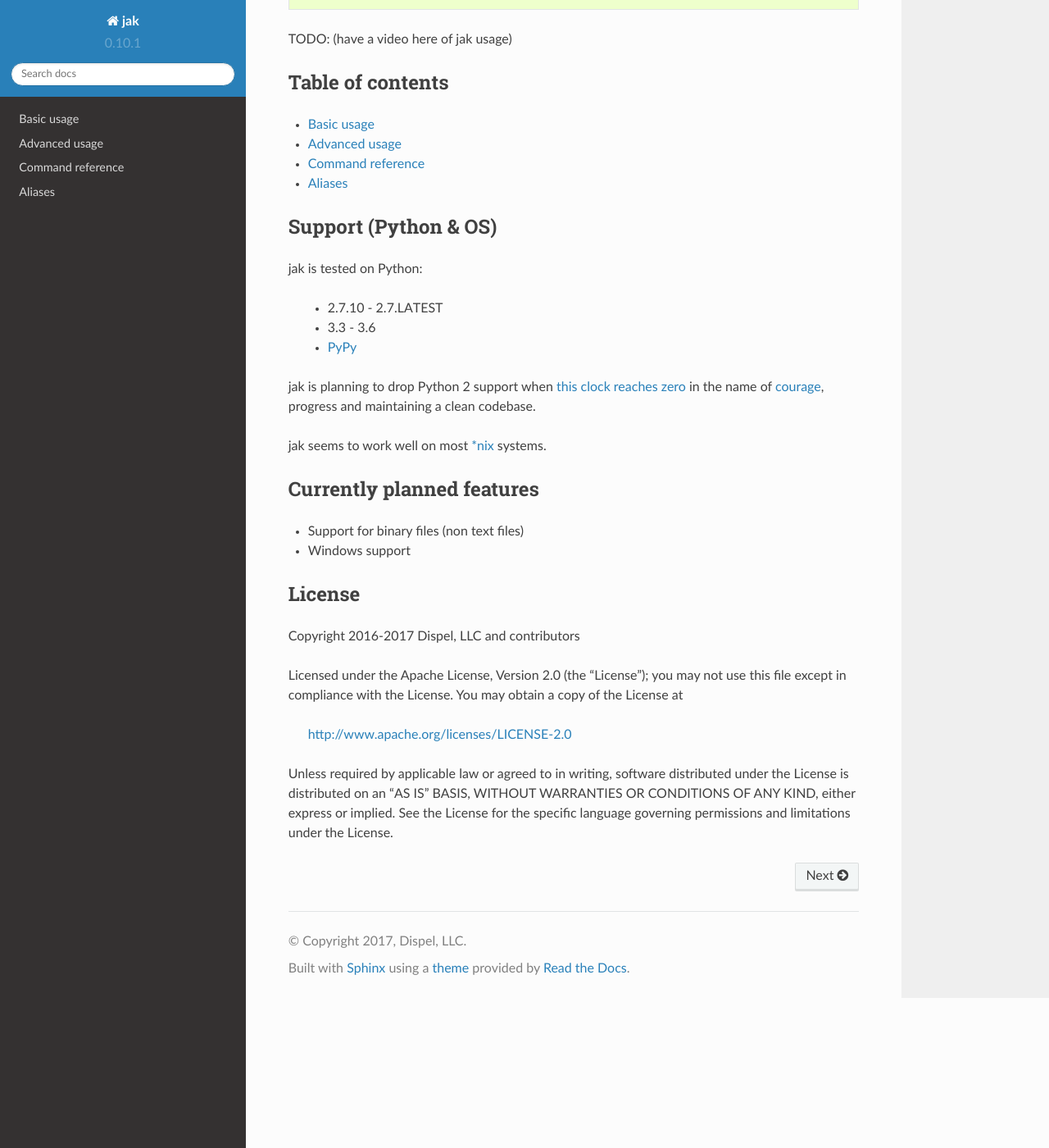
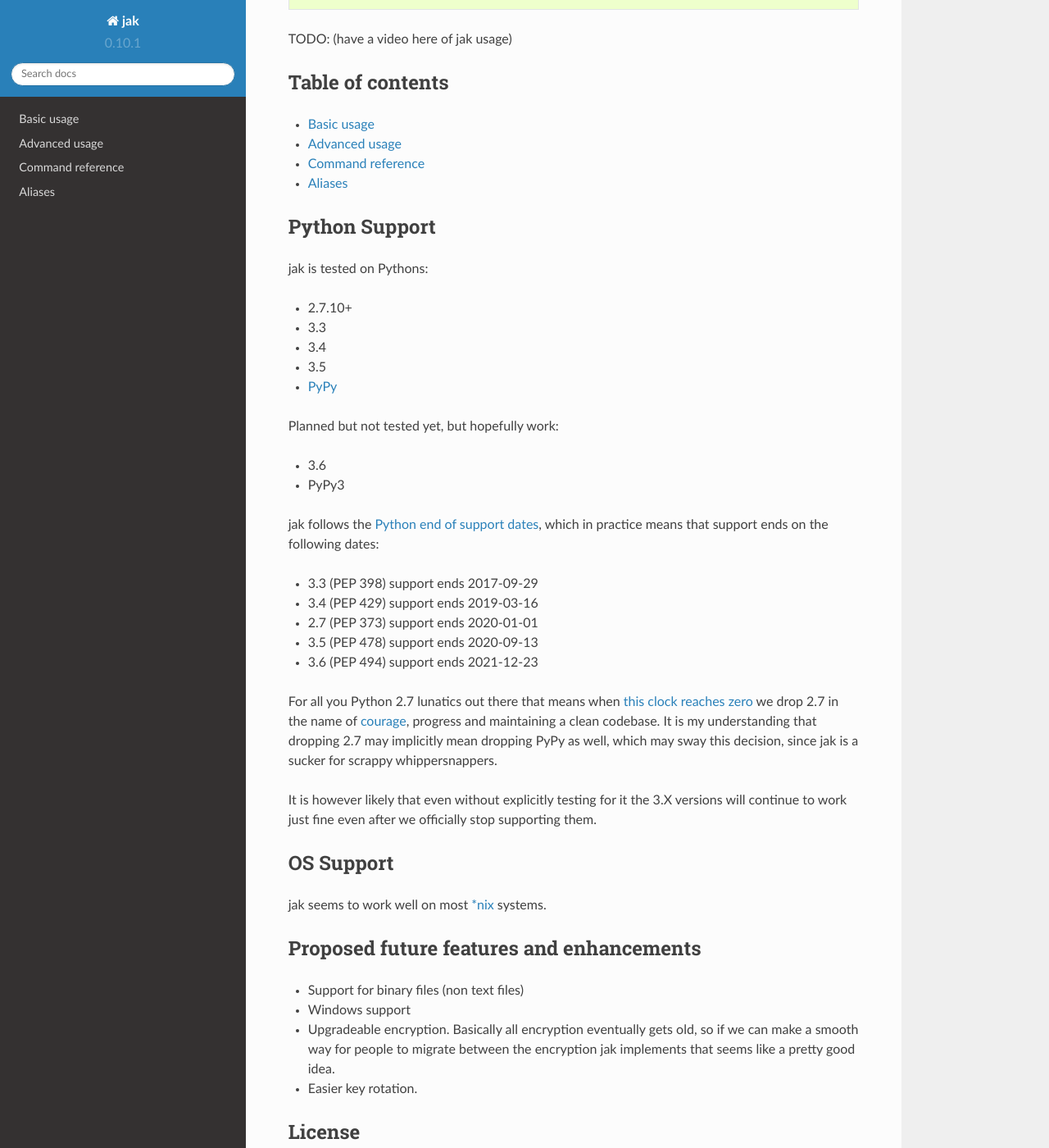
Before and after one commit to dispel/jak, a Sphinx documentation site: the page built from docs/index.rst, in a window 1280 px wide and 1400 px high, scrolled down 607 px. Shown: the whole window at 82% size. Built offline with Sphinx 7.4.7 and the Read the Docs theme 2.0.0, drawn with Linux system fonts in a browser that asks for light colours.

Commit message:
clarified support.

```diff
--- a/docs/index.rst
+++ b/docs/index.rst
@@ -53,25 +53,48 @@
    guide/commands
 
 
-Support (Python & OS)
----------------------
+Python Support
+--------------
 
-jak is tested on Python:
+jak is tested on Pythons:
 
- - 2.7.10 - 2.7.LATEST
- - 3.3 - 3.6
- - `PyPy <http://pypy.org/>`_
+- 2.7.10+
+- 3.3
+- 3.4
+- 3.5
+- `PyPy <http://pypy.org/>`_
 
-jak is planning to drop Python 2 support when `this clock reaches zero <https://pythonclock.org/>`_ in the name of `courage <http://www.theverge.com/2016/9/7/12838024/apple-iphone-7-plus-headphone-jack-removal-courage>`_, progress and maintaining a clean codebase.
+Planned but not tested yet, but hopefully work:
+
+- 3.6
+- PyPy3
+
+jak follows the `Python end of support dates <https://docs.python.org/devguide/index.html#branchstatus>`_, which in practice means that support ends on the following dates:
+
+- 3.3 (PEP 398) support ends 2017-09-29
+- 3.4 (PEP 429) support ends 2019-03-16
+- 2.7 (PEP 373) support ends 2020-01-01
+- 3.5 (PEP 478) support ends 2020-09-13
+- 3.6 (PEP 494) support ends 2021-12-23
+
+For all you Python 2.7 lunatics out there that means when `this clock reaches zero <https://pythonclock.org/>`_ we drop 2.7 in the name of `courage <http://www.theverge.com/2016/9/7/12838024/apple-iphone-7-plus-headphone-jack-removal-courage>`_, progress and maintaining a clean codebase. It is my understanding that dropping 2.7 may implicitly mean dropping PyPy as well, which may sway this decision, since jak is a sucker for scrappy whippersnappers.
+
+It is however likely that even without explicitly testing for it the 3.X versions will continue to work just fine even after we officially stop supporting them.
+
+
+OS Support
+----------
 
 jak seems to work well on most `*nix <https://en.wikipedia.org/wiki/Unix-like>`_ systems.
 
 
-Currently planned features
---------------------------
+Proposed future features and enhancements
+-----------------------------------------
 
 - Support for binary files (non text files)
 - Windows support
+- Upgradeable encryption. Basically all encryption eventually gets old, so if we can make a smooth way for people to migrate between the encryption jak implements that seems like a pretty good idea.
+- Easier key rotation.
 
 
 License
```
